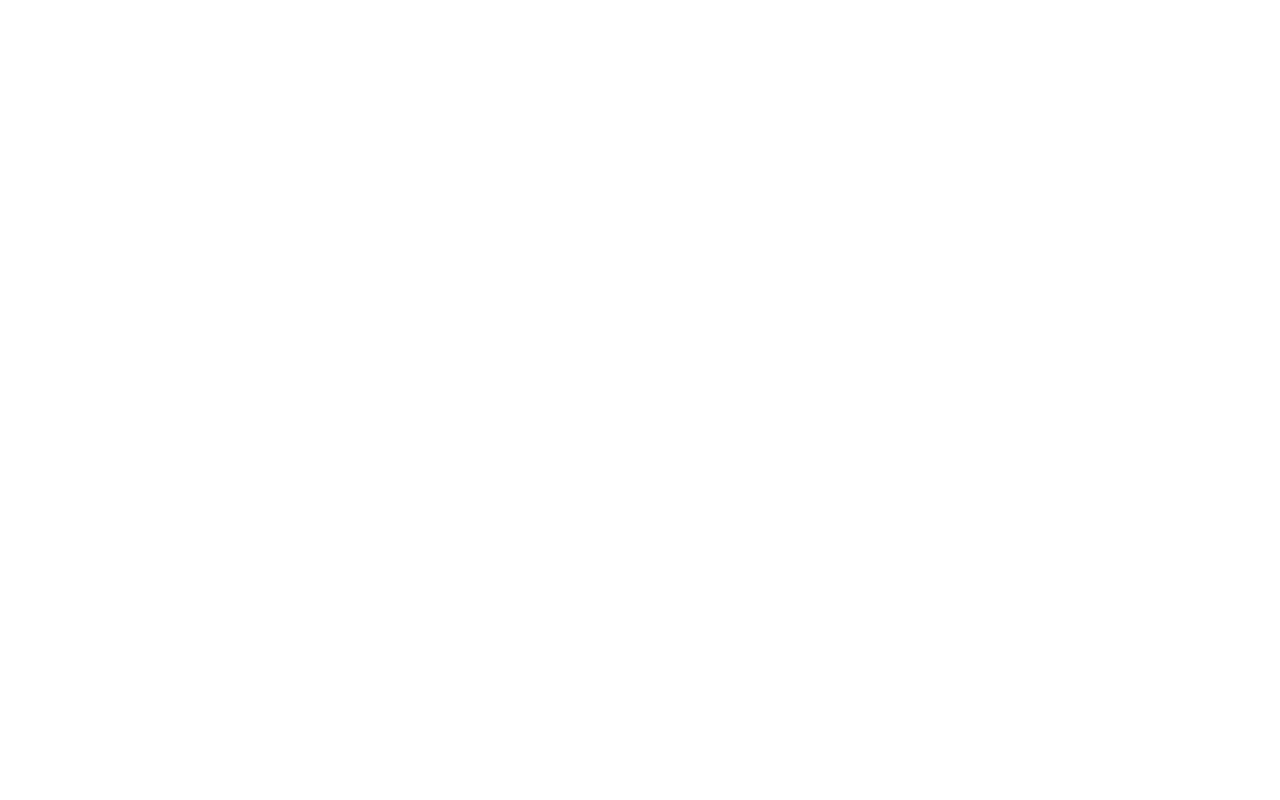
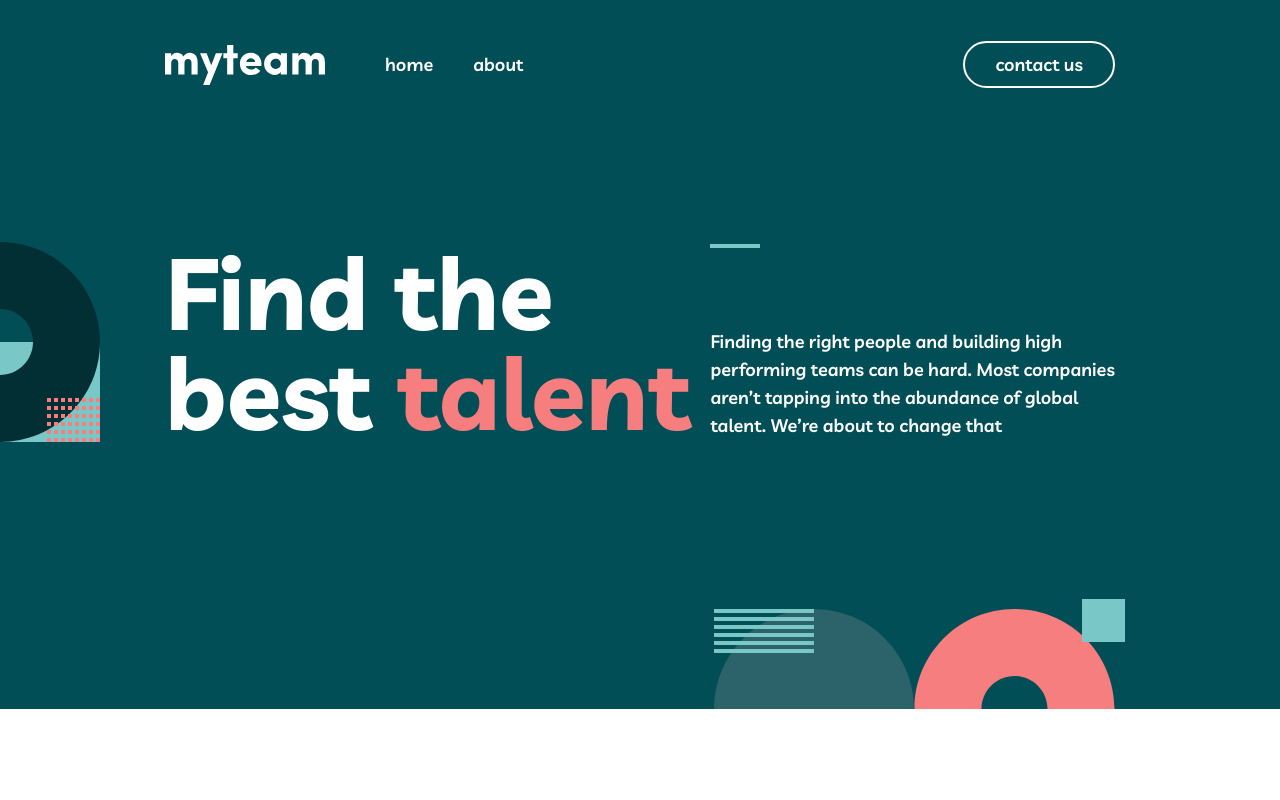
Before and after one commit to erdonogli/myteam, a plain HTML site: page index.html in a window 1280 px wide. Drawn offline with Linux system fonts and the light colour scheme.

Commit message:
header and hero section added/completed

```diff
--- a/index.html
+++ b/index.html
@@ -4,21 +4,78 @@
 <head>
     <meta charset="UTF-8">
     <meta name="viewport" content="width=device-width, initial-scale=1.0">
-    <title>Beginner</title>
+    <title>Myteam by erdonogli</title>
     <!-- css -->
     <link rel="stylesheet" href="./css/main.css">
+    <!-- fonts -->
+    <link rel="preconnect" href="https://fonts.googleapis.com">
+    <link rel="preconnect" href="https://fonts.gstatic.com" crossorigin>
+    <link
+        href="https://fonts.googleapis.com/css2?family=Livvic:ital,wght@0,400;0,500;0,600;0,700;0,900;1,400;1,500;1,600;1,700;1,900&display=swap"
+        rel="stylesheet">
 </head>
 
 <body>
     <!-- HEADER -->
     <header class="header">
-        <div class="container header__container"></div>
+        <div class="container header__container">
+            <nav class="navigation header-nav">
+                <ul class="links">
+                    <li class="link">
+                        <img class="link__logo" src="./images/header/myteam-logo.svg" alt="logo">
+                    </li>
+
+                    <li class="link">
+                        <a href="#home" class="link__url">home</a>
+                    </li>
+
+                    <li class="link">
+                        <a href="#about" class="link__url">about</a>
+                    </li>
+                </ul>
+
+                <ul class="links">
+                    <li class="link">
+                        <a class="link__url link__url--contact" href="#contact">contact us</a>
+                    </li>
+                </ul>
+            </nav>
+        </div>
     </header>
 
     <!-- MAIN -->
     <main class="main">
         <section class="hero">
-            <div class="container hero__container"></div>
+            <div class="container hero__container">
+                <div class="hero-first">
+                    <h1 class="hero-first__title">Find the best <span id="orange">talent</span></h1>
+                </div>
+
+                <div class="hero-second">
+                    <div class="hero-second__line"></div>
+                    <p class="hero-second__text">Finding the right people and building high performing teams can be
+                        hard. Most companies aren’t tapping into the abundance of global talent. We’re about to change
+                        that</p>
+                </div>
+                <div class="img-left">
+                    <img src="./images/main/hero/Group8.svg" alt="img">
+                </div>
+                <div class="img-bottom">
+                    <div class="bottom-1">
+                        <div class="img-bottom-first"></div>
+                        <div class="img-bottom-second">
+                            <img src="./images/main/hero/CombinedShape.svg" alt="shape" class="img-bottom-second__img">
+                        </div>
+                    </div>
+                    <div class="bottom-2">
+                        <div class="img-bottom-third">
+                            <img src="./images/main/hero/CombinedShapeCopy.svg" alt="shape"
+                                class="img-bottom-third__img">
+                        </div>
+                        <div class="img-bottom-fourth"></div>
+                    </div>
+                </div>
+            </div>
         </section>
     </main>
 
--- a/scss/all-blocks/_container.scss
+++ b/scss/all-blocks/_container.scss
@@ -2,5 +2,5 @@
     width: 100%;
     max-width: 1440px;
     margin: 0 auto;
-    padding: 0 100px;
+    padding: 45px 165px;
 }
--- a/scss/all-blocks/_header.scss
+++ b/scss/all-blocks/_header.scss
@@ -0,0 +1,35 @@
+.header__container {
+    background: $color-green-midnight;
+}
+
+.header-nav {
+    display: flex;
+    justify-content: space-between;
+    align-items: center;
+}
+
+.links {
+    display: flex;
+    align-items: center;
+    gap: 40px;
+    list-style: none;
+
+    .link__url {
+        text-decoration: none;
+        color: $color-white;
+        font-size: 18px;
+        font-style: normal;
+        font-weight: 600;
+        line-height: 28px;
+    }
+
+    .link__logo {
+        margin-right: 20px;
+    }
+}
+
+.link__url--contact {
+    border: white 2px solid;
+    padding: 10px 30px;
+    border-radius: 24px;
+}
--- a/scss/all-blocks/_hero.scss
+++ b/scss/all-blocks/_hero.scss
@@ -0,0 +1,81 @@
+.hero__container {
+    background: $color-green-midnight;
+    display: flex;
+    align-items: center;
+    justify-content: space-between;
+    position: relative;
+    overflow: hidden;
+    padding-bottom: 200px;
+}
+
+.hero-first__title {
+    color: $color-white;
+    font-size: 100px;
+    font-style: normal;
+    font-weight: 700;
+    line-height: 100px;
+    max-width: 600px;
+}
+
+#orange {
+    color: $color-coral;
+}
+
+.hero-second__text {
+    color: $color-white;
+    font-size: 18px;
+    font-style: normal;
+    font-weight: 600;
+    line-height: 28px;
+    max-width: 445px;
+}
+.hero-second {
+    display: flex;
+    flex-direction: column;
+    gap: 80px;
+}
+.hero-second__line {
+    height: 4px;
+    width: 50px;
+    background:$color-blue-rapture;
+}
+.img-left {
+    position: absolute;
+    left: -50px;
+}
+.img-left img {
+    width: 200px;
+    height: 200px;
+}
+.img-bottom-first {
+    width: 200px;
+    height: 200px;
+    background: $color-blue-police;
+    border-radius: 50%;
+}
+.img-bottom-fourth {
+    width: 43px;
+    height: 43px;
+    background: $color-blue-rapture ;
+}
+.bottom-1 {
+    position: relative;
+}
+.img-bottom-second {
+    position: absolute;
+    top: 0;
+}
+.bottom-2 {
+    position: relative;
+}
+.img-bottom-fourth {
+    position: absolute;
+    right: -10px;
+    top: -10px;
+}
+.img-bottom {
+    display: flex;
+    position: absolute;
+    right: 165px;
+    bottom: -100px;
+}
--- a/scss/utils/_general.scss
+++ b/scss/utils/_general.scss
@@ -10,10 +10,11 @@ html {
     margin: 0;
     padding: 0;
     box-sizing: inherit;
+    font-family: 'Livvic', sans-serif;
+
 }
 
 body {
-    font-family: "Arial", sans-serif;
     font-size: 16px;
     line-height: 1.5px;
 }
--- a/scss/utils/_variables.scss
+++ b/scss/utils/_variables.scss
@@ -1 +1,8 @@
-$color: white;
+$color-white: #ffffff;
+$color-green-midnight:#014e56;
+$color-coral:#f67e7e;
+$color-blue-rapture:#79c8c7;
+$color-blue-police:#2c6269;
+$color-green-jungle:#004047;
+$color-green-state:#012f34;
+$color-green-dark:#002529;
```
Also changed, not shown: css/main.css, images/header/myteam-logo.svg (added), images/main/hero/CombinedShape.svg (added), images/main/hero/CombinedShapeCopy.svg (added), images/main/hero/Group8.svg (added), images/main/hero/Rectangle.svg (added), 1 other file.
